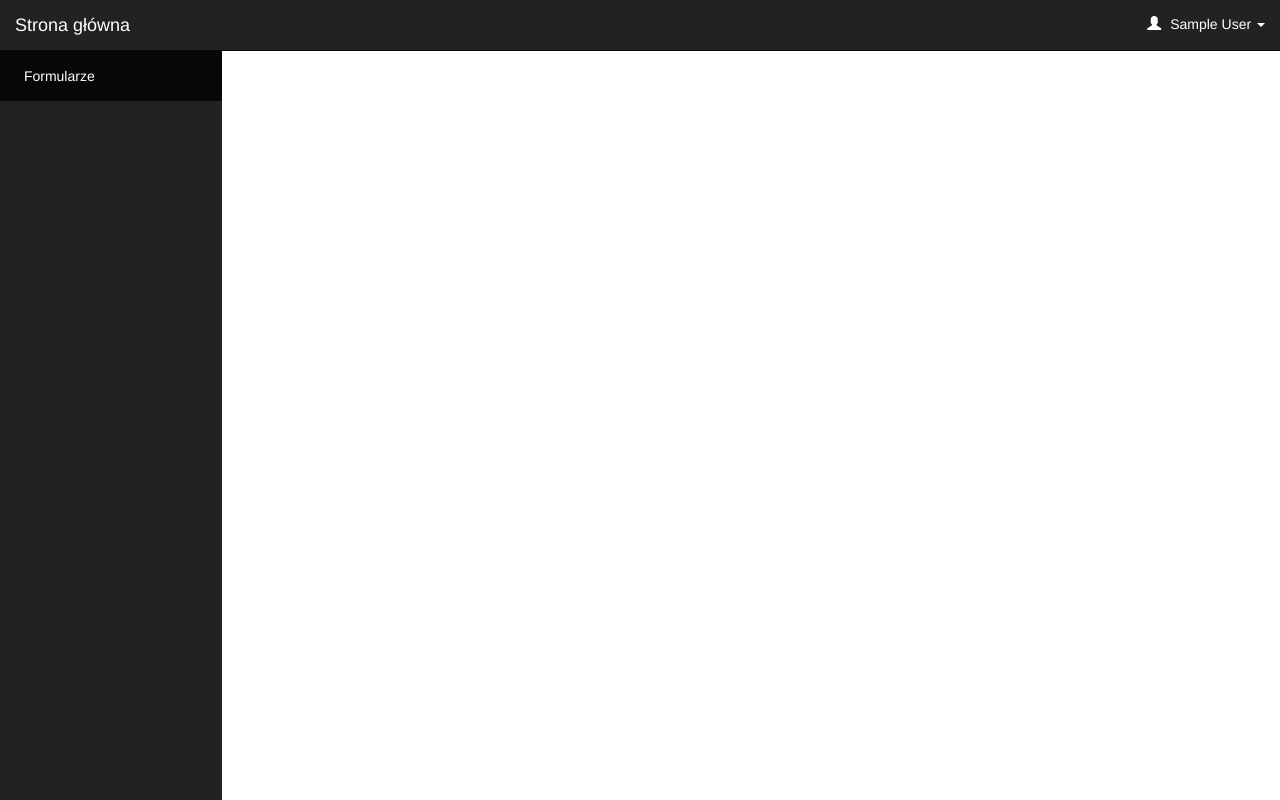
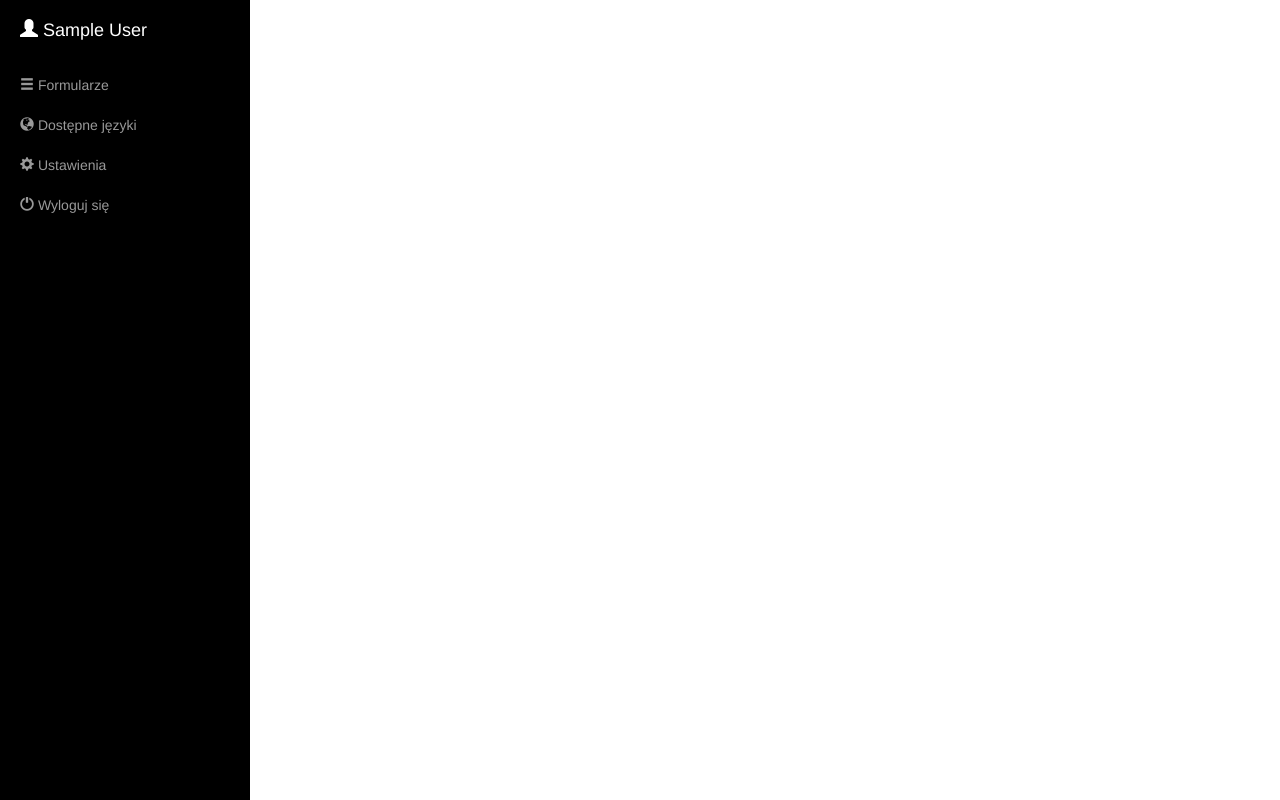
Before and after one commit to mic4ael/MasterThesis, a Django app: page /dynforms/ in a window 1280 px wide. Run offline with Django 3.2, Linux system fonts and the light colour scheme; the visitor is signed in with stand-in values (Sample User, id 1); some libraries are stand-ins or nearby versions.

Commit message:
Redesigned the base layout of the application

```diff
--- a/dynforms/static/dynforms/custom/css/base.css
+++ b/dynforms/static/dynforms/custom/css/base.css
@@ -0,0 +1,59 @@
+.wrapper {
+    padding-left: 260px;
+}
+
+.wrapper .sidebar-wrapper {
+    width: 250px;
+    position: fixed;
+    height: 100%;
+    left: 250px;
+    margin-left: -250px;
+    overflow-y: auto;
+    background: #000;
+}
+
+.wrapper .sidebar-wrapper .sidebar-nav {
+    position: absolute;
+    top: 0;
+    width: 250px;
+    margin: 0;
+    padding: 0;
+    list-style: none;
+}
+
+.wrapper .sidebar-wrapper .sidebar-nav li {
+    line-height: 40px;
+    text-indent: 10px;
+}
+
+.sidebar-nav li a {
+    display: block;
+    text-decoration: none;
+    color: #999999;
+}
+
+.sidebar-nav li a:hover, .sidebar-nav li.active {
+    text-decoration: none;
+    color: #fff;
+    background: rgba(255,255,255,0.2);
+}
+
+.sidebar-nav li a:active,
+.sidebar-nav li a:focus {
+    text-decoration: none;
+}
+
+.sidebar-nav > .sidebar-brand {
+    height: 65px;
+    font-size: 18px;
+    line-height: 60px !important;
+}
+
+.sidebar-nav > .sidebar-brand a:hover {
+    color: #fff;
+    background: none;
+}
+
+#page-content-wrapper {
+    position: relative;
+}
--- a/dynforms/static/dynforms/custom/css/home.css
+++ /dev/null
@@ -1,58 +0,0 @@
-.navbar .top-nav {
-    padding: 0px 15px;
-    margin-right: -15px;
-    float: right;
-    line-height: 2.1em;
-}
-
-.navbar ul li {
-    display: inline-block;
-    position: relative;
-    height: 100%;
-    width: 100%;
-}
-
-.navbar .nav .open, .navbar .nav .open > a {
-    background-color: #000 !important;
-}
-
-.navbar ul li a {
-    color: #FFF;
-}
-
-.navbar ul.dropdown-menu li a:hover {
-    color: #262626;
-    background-color: #f5f5f5;
-}
-
-.navbar ul.top-nav li a:hover {
-    color: #FFF;
-    background-color: #000;
-}
-
-.navbar ul li ul.dropdown-menu a,
-.navbar .nav .dropdown-menu li {
-    color: #000;
-}
-
-.navbar .nav .dropdown-menu li a:hover {
-    background-color: #eee;
-    color: #000;
-}
-
-.navbar .side-nav {
-    position: fixed;
-    top: 51px;
-    background-color: #222;
-    width: 222px;
-    border: none;
-    bottom: 0;
-}
-
-.navbar ul.side-nav li {
-    width: 100%;
-}
-
-.glyphicon {
-    margin-right: 5px;
-}
--- a/dynforms/templates/dynforms/layout_base.html
+++ b/dynforms/templates/dynforms/layout_base.html
@@ -19,19 +19,28 @@
         {% endblock %}
     </head>
     <body>
-        <div id="container">
-            <nav class="navbar navbar-inverse navbar-fixed-top" role="navigation">
-                <div class="navbar-header">
-                    <a href="" class="navbar-brand">{% trans 'Strona główna' %}</a>
-                </div>
-                <ul class="nav navbar-right top-nav">
-                    <li class="dropdown">
-                        <a href="#" class="dropdown-toggle" data-toggle="dropdown">
+        <div class="wrapper">
+            <div class="sidebar-wrapper">
+                <ul class="sidebar-nav">
+                    <li class="sidebar-brand">
+                        <a href="#">
                             <i class="glyphicon glyphicon-user"></i>
                             {{ request.user.get_full_name }}
-                            <b class="caret"></b>
                         </a>
-                        <ul class="dropdown-menu">
+                    </li>
+                    <li>
+                        <a href="#">
+                            <i class="glyphicon glyphicon-menu-hamburger"></i>
+                            {% trans 'Formularze' %}
+                        </a>
+                    </li>
+                    {% url 'languages' as languages_url %}
+                    <li class="{% if request.get_full_path == languages_url %}active{% endif %}">
+                        <a href="{{ languages_url }}">
+                            <i class="glyphicon glyphicon-globe"></i>
+                            {% trans 'Dostępne języki' %}
+                        </a>
+                    </li>
                     <li>
                         <a href="#">
                             <i class="glyphicon glyphicon-cog"></i>
@@ -45,27 +54,13 @@
                         </a>
                     </li>
                 </ul>
-                    </li>
-                </ul>
-                <div class="collapse navbar-collapse navbar-ex1-collapse">
-                    <ul class="nav navbar-nav side-nav">
-                        <li class="active">
-                            <a href="#">
-                                <i class="glyphicon glyphicon-hamburger"></i>
-                                {% trans 'Formularze' %}
-                            </a>
-                        </li>
-                        <li>
-                            <a href="#">
-                                <i class="glyphicon glyphicon-globe"></i>
-                                {% trans 'Dostępne języki' %}
-                            </a>
-                        </li>
-                    </ul>
             </div>
-            </nav>
+            <div id="page-content-wrapper">
+                <div class="container-fluid">
                     {% block content %}
                     {% endblock %}
+                </div>
+            </div>
         </div>
         <script src="{% static "dynforms/jquery/jquery.js" %}"></script>
         <script src="{% static "dynforms/bootstrap/js/bootstrap.js" %}"></script>
--- a/dynforms/templates/dynforms/login.html
+++ b/dynforms/templates/dynforms/login.html
@@ -11,8 +11,6 @@
         <meta name="viewport" content="width=device-width, initial-scale=1">
         <link rel="stylesheet" type="text/css"
               href="{% static "dynforms/bootstrap/css/bootstrap.css" %}">
-        <link rel="stylesheet" type="text/css"
-              href="{% static "dynforms/custom/css/base.css" %}">
         <link rel="stylesheet" type="text/css"
               href="{% static "dynforms/custom/css/login.css" %}">
     </head>
--- a/dynforms/templates/dynforms/register.html
+++ b/dynforms/templates/dynforms/register.html
@@ -11,8 +11,6 @@
         <meta name="viewport" content="width=device-width, initial-scale=1">
         <link rel="stylesheet" type="text/css"
               href="{% static "dynforms/bootstrap/css/bootstrap.css" %}">
-        <link rel="stylesheet" type="text/css"
-              href="{% static "dynforms/custom/css/base.css" %}">
         <link rel="stylesheet" type="text/css"
               href="{% static "dynforms/custom/css/register.css" %}">
     </head>
```
Lines whose indentation alone changed are shown as unchanged.
